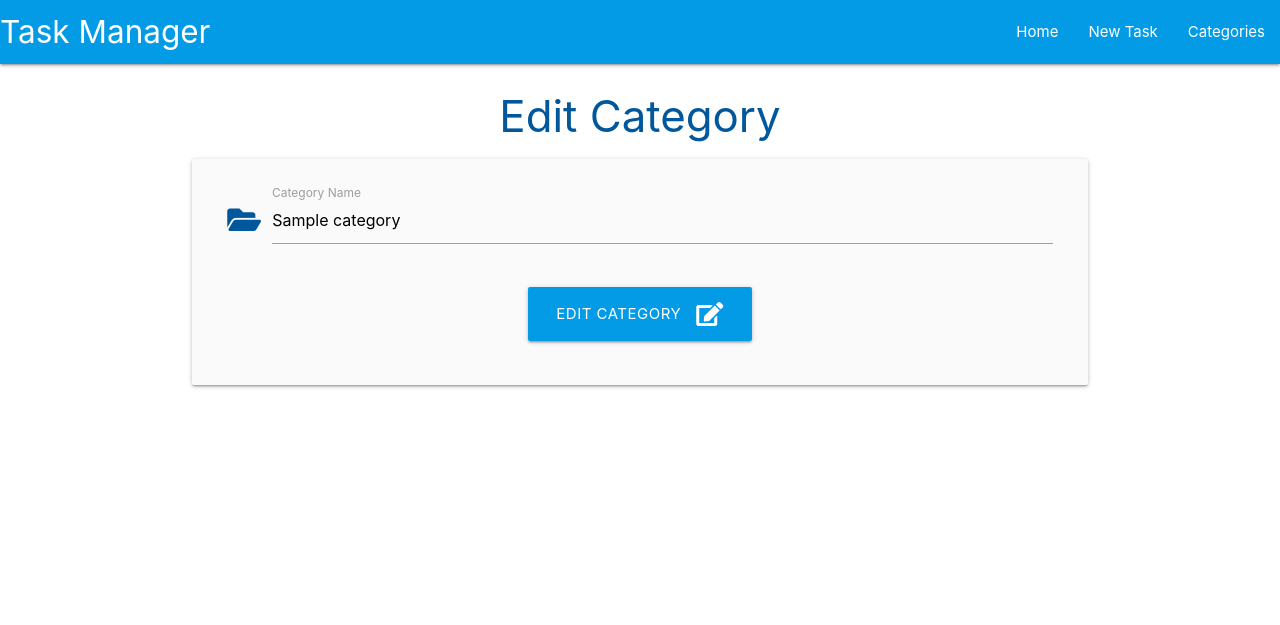
After one commit to PetterJohanssonTilia/FLASK-SQLALCHEMY-TASK-MANAGER, a Flask app: page /edit_category/1 in a window 1280 px wide. The commit adds this page. Shown: the top 625 px of the page. Run offline with Flask 2, Linux system fonts and the light colour scheme; tables that the repository leaves empty hold one stand-in row (values such as "Sample post").

Commit message:
Added edit/delete functionality

```diff
--- a/taskmanager/routes.py
+++ b/taskmanager/routes.py
@@ -1,4 +1,4 @@
-from flask import render_template, request
+from flask import render_template, request, redirect, url_for
 from taskmanager import app, db
 from taskmanager.models import Category, Task
 
@@ -9,7 +9,8 @@ def home():
 
 @app.route("/categories")
 def categories():
-    return render_template("categories.html")
+    categories = list(Category.query.order_by(Category.category_name).all())
+    return render_template("categories.html", categories=categories)
 
 @app.route("/add_category", methods=["GET", "POST"])
 def add_category():
@@ -19,3 +20,19 @@ def add_category():
         db.session.commit()
         return redirect(url_for("categories"))
     return render_template("add_category.html")
+
+@app.route("/edit_category/<int:category_id>", methods=["GET", "POST"])
+def edit_category(category_id):
+    category = Category.query.get_or_404(category_id)
+    if request.method == "POST":
+        category.category_name = request.form.get("category_name")
+        db.session.commit()
+        return redirect(url_for("categories"))
+    return render_template("edit_category.html", category=category)
+
+@app.route("/delete_category/<int:category_id>")
+def delete_category(category_id):
+    category = Category.query.get_or_404(category_id)
+    db.session.delete(category)
+    db.session.commit()
+    return redirect(url_for("categories"))
--- a/taskmanager/static/js/script.js
+++ b/taskmanager/static/js/script.js
@@ -3,3 +3,8 @@ document.addEventListener("DOMContentLoaded", function() {
     let sidenav = document.querySelectorAll(".sidenav");
     M.Sidenav.init(sidenav);
 });
+
+document.addEventListener('DOMContentLoaded', function() {
+    var elems = document.querySelectorAll('.modal');
+    M.Modal.init(elems);
+});
--- /dev/null
+++ b/taskmanager/templates/edit_category.html
@@ -0,0 +1,27 @@
+{% extends "base.html" %}
+{% block content %}
+
+<h3 class="light-blue-text text-darken-4 center-align">Edit Category</h3>
+
+<div class="row card-panel grey lighten-5">
+    <form class="col s12" method="POST" action="{{ url_for('edit_category', category_id=category.id) }}">
+        <!-- category name -->
+        <div class="row">
+            <div class="input-field col s12">
+                <i class="fas fa-folder-open prefix light-blue-text text-darken-4"></i>
+                <input id="category_name" name="category_name" value="{{ category.category_name }}" minlength="3" maxlength="25" type="text" class="validate" required>
+                <label for="category_name">Category Name</label>
+            </div>
+        </div>
+        <!-- submit button -->
+        <div class="row">
+            <div class="col s12 center-align">
+                <button type="submit" class="btn-large light-blue darken-1">
+                    Edit Category <i class="fas fa-edit right"></i>
+                </button>
+            </div>
+        </div>
+    </form>
+</div>
+
+{% endblock %}
```
Also changed, not shown: env_sample.py (deleted, +0 -8 lines), taskmanager/templates/categories.html (+14 -3 lines).
